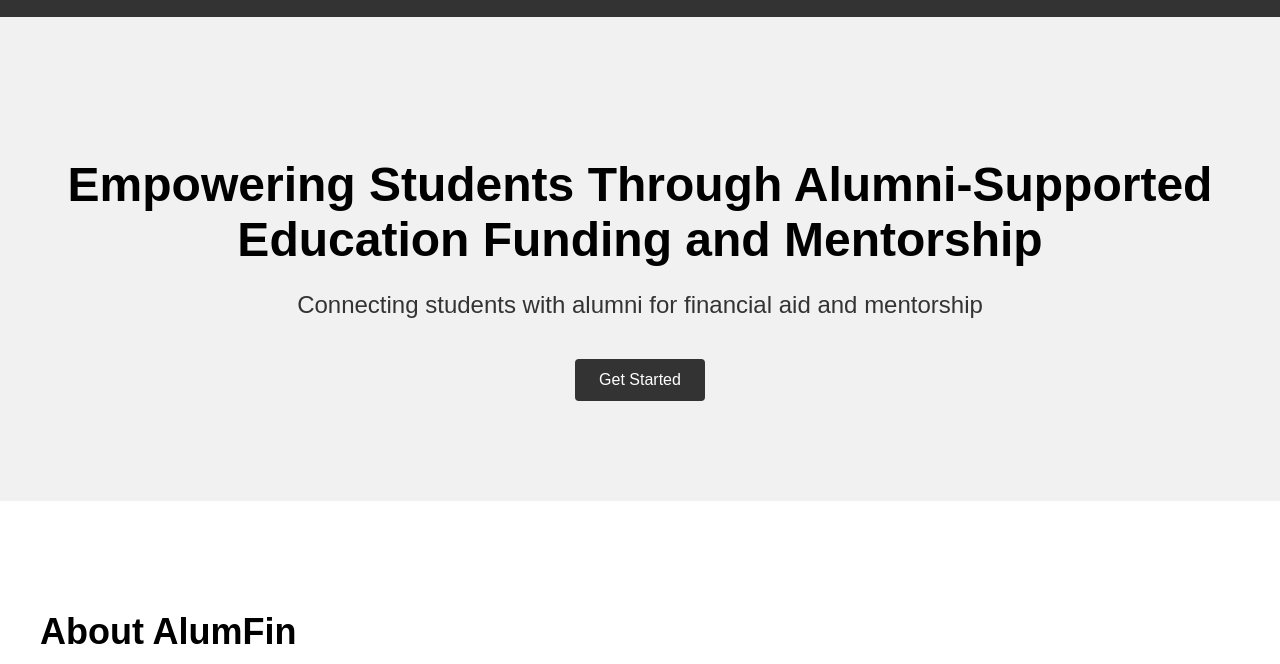
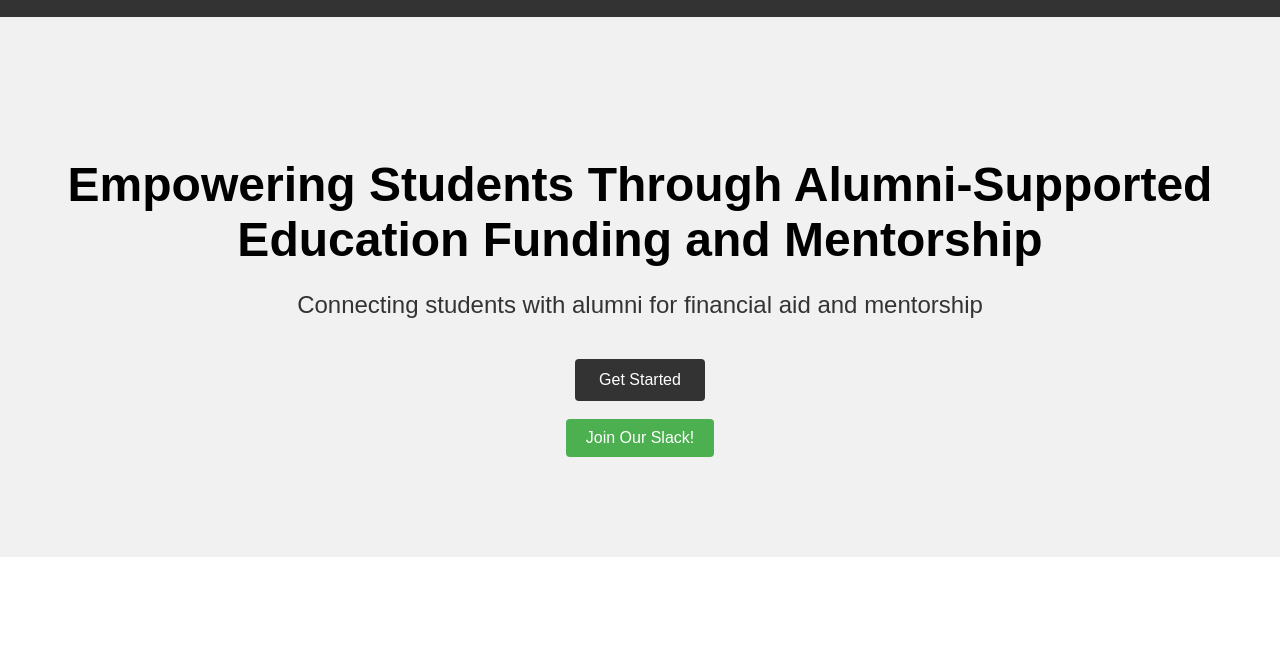
Before and after one commit to ShauryaAgarwal/AlumFin, a plain HTML site: page index.html in a window 1280 px wide. Shown: the part 107-771 px from the top of the page. Drawn offline with Linux system fonts and the light colour scheme.

Commit message:
Update index.html

```diff
--- a/index.html
+++ b/index.html
@@ -77,6 +77,24 @@
 
     .btn:hover {
       background-color: #555;
+    }
+
+    .button {
+      display: inline-block;
+      padding: 10px 20px;
+      font-size: 16px;
+      text-align: center;
+      text-decoration: none;
+      background-color: #4CAF50;
+      color: white;
+      border: none;
+      border-radius: 4px;
+      cursor: pointer;
+      transition: background-color 0.3s ease;
+    }
+
+    .button:hover {
+      background-color: #45a049;
     }
 
     /* Section Styles */
@@ -352,6 +370,8 @@
       <h1>Empowering Students Through Alumni-Supported Education Funding and Mentorship</h1>
       <p class="tagline">Connecting students with alumni for financial aid and mentorship</p>
       <a href="#" class="btn get-started-button">Get Started</a>
+      <br><br>
+      <button class="button" onclick="window.open('https://join.slack.com/t/alumfin/shared_invite/zt-1yaun2i9f-uLOBPSz20m6WTAEmItx_pA', '_blank')">Join Our Slack!</button>
     </div>
   </section>
 
@@ -451,4 +471,4 @@
   </footer>
 </body>
 
-</html>
+  </html>
```
